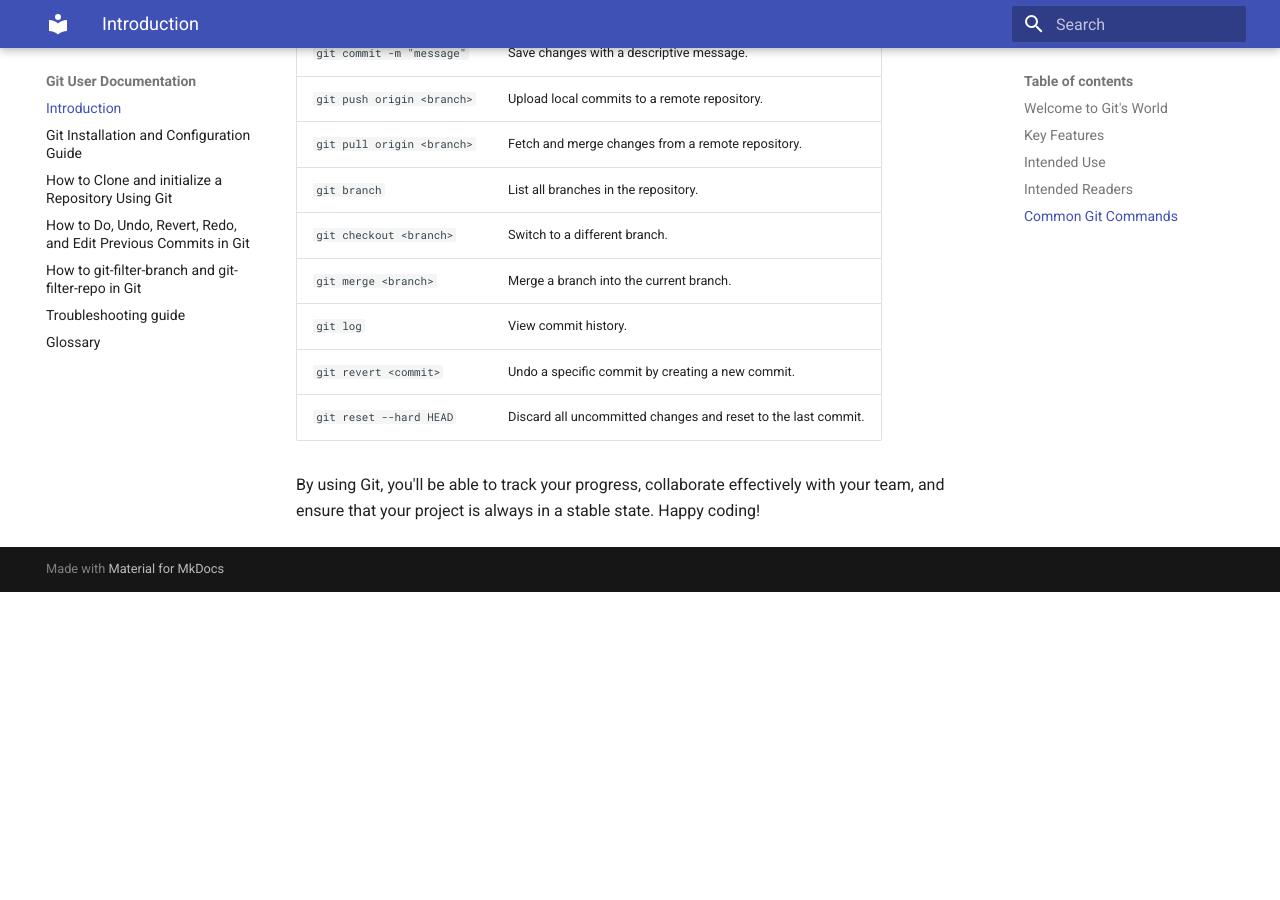
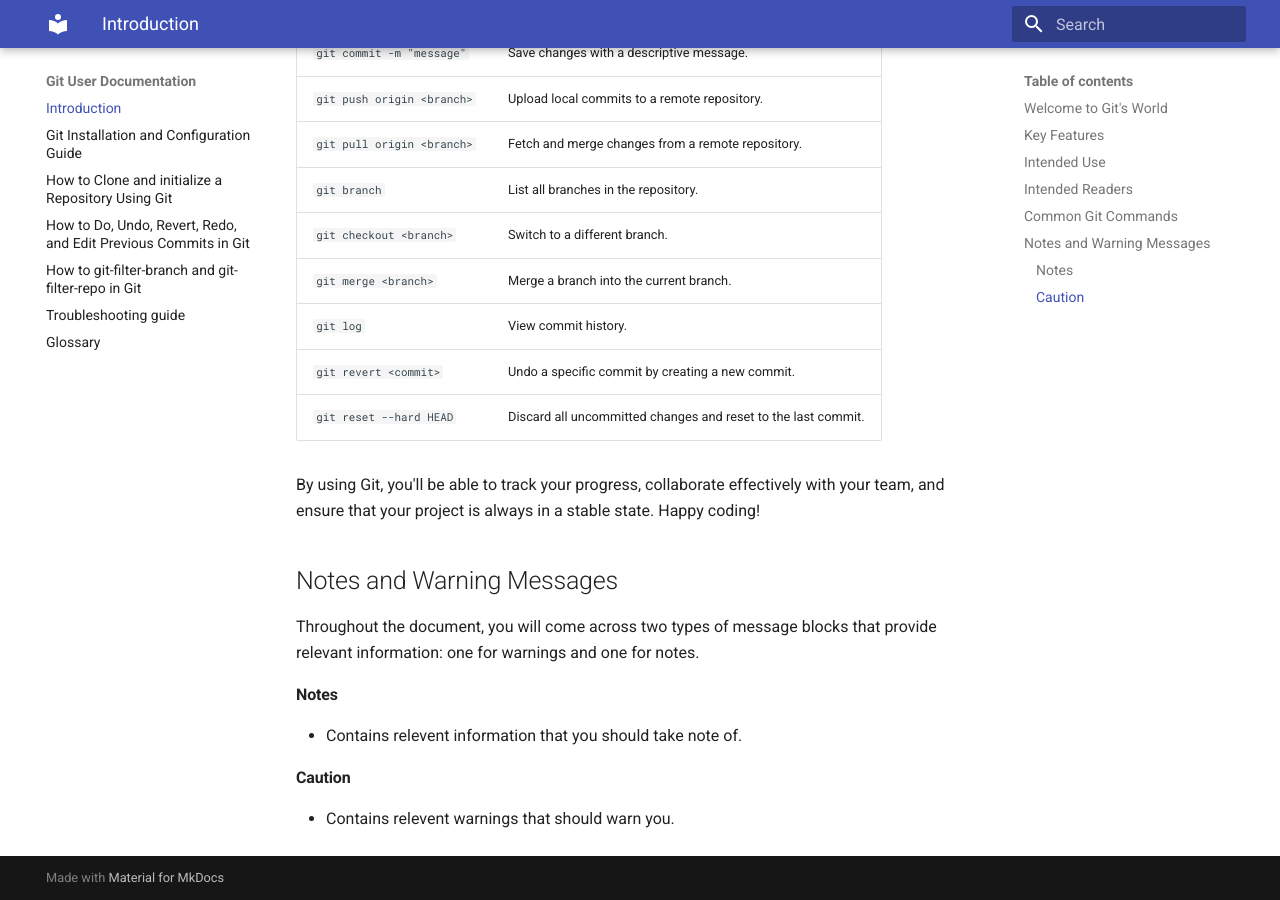
Before and after one commit to BCIT-203/COMM-2216-User-Documentation-Assignment, an MkDocs documentation site: the page built from docs/index.md, in a window 1280 px wide and 900 px high, scrolled down 1681 px. Built offline with MkDocs 1.6.1 and Material for MkDocs 9.7.7, drawn with Linux system fonts in a browser that asks for light colours; before the commit the page ends 2273 px from its top, so only the background shows below that.

Commit message:
Add description of warning and note blocksto introp

```diff
--- a/docs/index.md
+++ b/docs/index.md
@@ -47,3 +47,15 @@ Here are some essential Git commands to get started:
 | `git reset --hard HEAD` | Discard all uncommitted changes and reset to the last commit. |
 
 By using Git, you'll be able to track your progress, collaborate effectively with your team, and ensure that your project is always in a stable state. Happy coding!
+
+## Notes and Warning Messages
+
+Throughout the document, you will come across two types of message blocks that provide relevant information: one for warnings and one for notes.
+
+#### Notes
+
+- Contains relevent information that you should take note of.
+
+#### Caution
+
+- Contains relevent warnings that should warn you.
```
